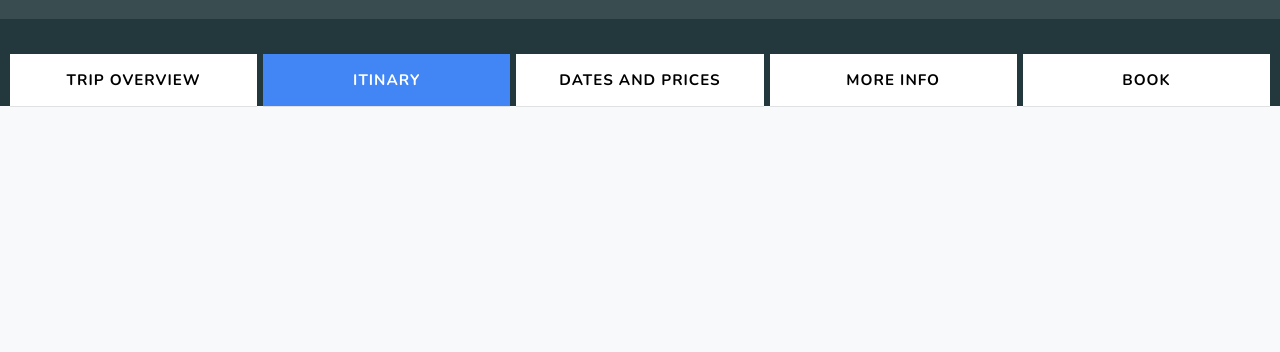
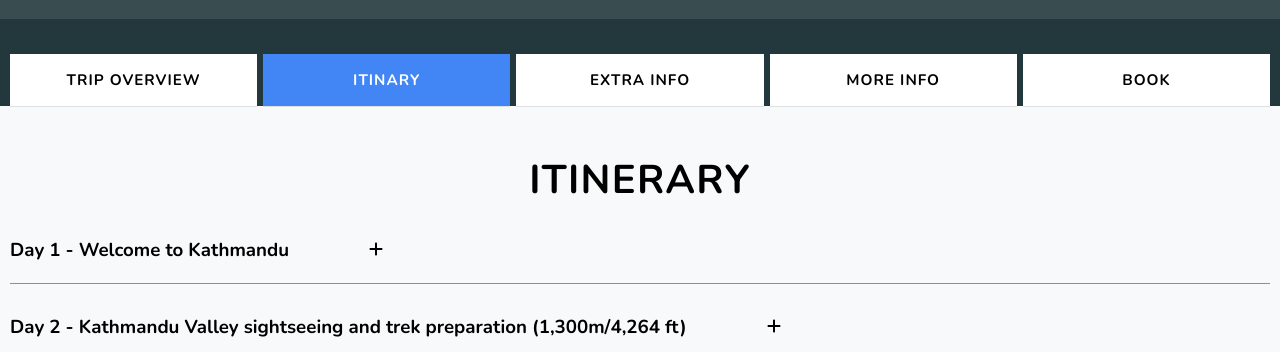
Before and after one commit to SherpaTechnology/booking-service, a React (Vite) app: page /holiday/1 in a window 1280 px wide. Both pictures are taken after a click on the element "ITINARY". Shown: the part 448-800 px from the top of the page. Built offline with nearby package versions, Linux system fonts and the light colour scheme.

Commit message:
added features on cardPreview page

```diff
--- /dev/null
+++ b/src/assets/styles/components/_accordion.sass
@@ -0,0 +1,14 @@
+@use "../layout/_gridsystem" as *
+.accordion
+    border-bottom: 1px solid #8F8F8F
+    margin-top: 2rem
+    margin-bottom: 3rem
+    &__title
+        @include flex($justify:flex-start)
+        gap: 8rem
+        font-size: 1.6rem
+        margin-bottom: 2rem
+    &__description
+        font-size: 1.6rem
+        line-height: 1.3
+        margin-bottom: 2.2rem
--- a/src/assets/styles/main.sass
+++ b/src/assets/styles/main.sass
@@ -14,6 +14,7 @@
 @import "./components/_footer"
 @import "./components/_checkbox"
 @import "./components/_searchBanner"
+@import "./components/_accordion"
 @import "./components/_searchcard"
 
 @import "./pages/_home"
--- a/src/assets/styles/pages/_cardPreviewpage.sass
+++ b/src/assets/styles/pages/_cardPreviewpage.sass
@@ -79,4 +79,62 @@
 .d-none
     opacity: 0
     transform: translateY(10px)
-    @include trans()
+    position: absolute
+.tab2
+    margin-top: 4.7rem
+    margin-bottom: 6rem
+    h1
+        font-size: 4rem
+        text-transform: uppercase
+        text-align: center
+        margin: 2rem 0 3rem 0
+        letter-spacing: 1.3px
+.tab4
+    margin-top: 4.7rem
+    margin-bottom: 6rem
+    h1
+        font-size: 4rem
+        text-transform: uppercase
+        text-align: center
+        margin: 2rem 0 3rem 0
+        letter-spacing: 1.3px
+.tab3
+    margin-top: 4.7rem
+    margin-bottom: 6rem
+    h1
+        font-size: 4rem
+        text-transform: uppercase
+        text-align: center
+        margin: 2rem 0 3rem 0
+        letter-spacing: 1.3px
+    &__info
+        @include flex($justify:flex-start)
+        gap: 2rem
+        align-items: flex-start
+        border: 1px solid #cccc
+        padding:2rem
+
+        &--imge
+            with: 100%
+            max-width: 450px
+            @include bgImage()
+
+    &__des
+        flex: 1
+        &--title
+            font-size: 1.9rem
+            @include flex($justify:space-between)
+            margin-bottom: 3rem
+        &--para
+            font-size: 1.6rem
+            line-height: 1.3
+            p
+                margin-bottom: 2rem
+            ul
+
+                list-style: inside
+                text-align: left
+                font-size: 1.6rem
+                line-height: 1.5
+                color: #6a6c72
+                margin-bottom: 2.2rem
--- /dev/null
+++ b/src/components/accordioncard/Accordioncard.component.jsx
@@ -0,0 +1,28 @@
+import { useState } from "react";
+import { FontAwesomeIcon } from "@fortawesome/react-fontawesome";
+import { faPlus, faMinus } from "@fortawesome/free-solid-svg-icons";
+const AccordioncardComponent = details => {
+  const [isActive, setIsActive] = useState(false);
+  const { title, content } = details.details;
+  return (
+    <div className="accordion">
+      <div className="accordion__title" onClick={() => setIsActive(!isActive)}>
+        <h3>{title} </h3>
+        <div className="icon">
+          {isActive ? (
+            <FontAwesomeIcon icon={faMinus} />
+          ) : (
+            <FontAwesomeIcon icon={faPlus} />
+          )}
+        </div>
+      </div>
+      {isActive && (
+        <div className="accordion__description">
+          <p>{content}</p>
+        </div>
+      )}
+    </div>
+  );
+};
+
+export default AccordioncardComponent;
--- a/src/pages/cardPreview/CardPreview.page.jsx
+++ b/src/pages/cardPreview/CardPreview.page.jsx
@@ -1,6 +1,7 @@
 /* eslint-disable no-undef */
 /* eslint-disable react/no-unescaped-entities */
 import { useState } from "react";
+import AccordioncardComponent from "../../components/accordioncard/Accordioncard.component";
 import Layout from "../../common/layout/Layout";
 import SearchBannerComponent from "../../components/searchBanner/SearchBanner.component";
 import { FontAwesomeIcon } from "@fortawesome/react-fontawesome";
@@ -13,6 +14,71 @@ import {
 import ButtonComponent, {
   BUTTON_TYPE_CLASSES,
 } from "../../components/button/Button.component";
+
+const accordionData = [
+  {
+    title: "Day 1 - Welcome to Kathmandu ",
+    content: `Lorem ipsum dolor, sit amet consectetur adipisicing elit. Quis sapiente
+    laborum cupiditate possimus labore, hic temporibus velit dicta earum
+    suscipit commodi eum enim atque at? Et perspiciatis dolore iure
+    voluptatem.`,
+  },
+  {
+    title:
+      "Day 2 - Kathmandu Valley sightseeing and trek preparation (1,300m/4,264 ft) ",
+    content: `Lorem ipsum, dolor sit amet consectetur adipisicing elit. Mollitia veniam
+    reprehenderit nam assumenda voluptatem ut. Ipsum eius dicta, officiis
+    quaerat iure quos dolorum accusantium ducimus in illum vero commodi
+    pariatur? Impedit autem esse nostrum quasi, fugiat a aut error cumque
+    quidem maiores doloremque est numquam praesentium eos voluptatem amet!
+    Repudiandae, mollitia id reprehenderit a ab odit! Sapiente expedita hic obcaecati, laboriosam similique omnis architecto ducimus magnam accusantium corrupti
+    quam sint dolore pariatur perspiciatis, necessitatibus rem vel dignissimos
+    dolor ut sequi minus iste? Quas?`,
+  },
+  {
+    title:
+      "Day 3 - Drive/Flight from Kathmandu to Pokhara (820m/2,690ft) 6-7 hours ",
+    content: `Sapiente expedita hic obcaecati, laboriosam similique omnis architecto ducimus magnam accusantium corrupti
+    quam sint dolore pariatur perspiciatis, necessitatibus rem vel dignissimos
+    dolor ut sequi minus iste? Quas?`,
+  },
+  {
+    title:
+      "Day 4 - Drive/Flight from Kathmandu to Pokhara (820m/2,690ft) 6-7 hours ",
+    content: `Sapiente expedita hic obcaecati, laboriosam similique omnis architecto ducimus magnam accusantium corrupti
+    quam sint dolore pariatur perspiciatis, necessitatibus rem vel dignissimos
+    dolor ut sequi minus iste? Quas?`,
+  },
+  {
+    title:
+      "Day 5 - Drive/Flight from Kathmandu to Pokhara (820m/2,690ft) 6-7 hours ",
+    content: `Sapiente expedita hic obcaecati, laboriosam similique omnis architecto ducimus magnam accusantium corrupti
+    quam sint dolore pariatur perspiciatis, necessitatibus rem vel dignissimos
+    dolor ut sequi minus iste? Quas?`,
+  },
+];
+
+const infodata = [
+  {
+    title: "Day 1 - Welcome to Kathmandu ",
+    content: `Lorem ipsum dolor, sit amet consectetur adipisicing elit. Quis sapiente
+    laborum cupiditate possimus labore, hic temporibus velit dicta earum
+    suscipit commodi eum enim atque at? Et perspiciatis dolore iure
+    voluptatem.`,
+  },
+  {
+    title:
+      "Day 2 - Kathmandu Valley sightseeing and trek preparation (1,300m/4,264 ft) ",
+    content: `Lorem ipsum, dolor sit amet consectetur adipisicing elit. Mollitia veniam
+    reprehenderit nam assumenda voluptatem ut. Ipsum eius dicta, officiis
+    quaerat iure quos dolorum accusantium ducimus in illum vero commodi
+    pariatur? Impedit autem esse nostrum quasi, fugiat a aut error cumque
+    quidem maiores doloremque est numquam praesentium eos voluptatem amet!
+    Repudiandae, mollitia id reprehenderit a ab odit! Sapiente expedita hic obcaecati, laboriosam similique omnis architecto ducimus magnam accusantium corrupti
+    quam sint dolore pariatur perspiciatis, necessitatibus rem vel dignissimos
+    dolor ut sequi minus iste? Quas?`,
+  },
+];
 const CardPreviewPage = () => {
   const [tabName, setTabName] = useState(1);
   const handleTab = name => {
@@ -72,7 +138,7 @@ const CardPreviewPage = () => {
               }`}
               onClick={() => handleTab(3)}
             >
-              <h3>Dates and Prices</h3>
+              <h3>Extra info</h3>
             </div>
             <div
               className={`details-section-container__modify  ${
@@ -173,13 +239,57 @@ const CardPreviewPage = () => {
             </div>
           </div>
           <div className={`tab2 ${tabName === 2 ? "d-block" : "d-none"}`}>
-            <h2>I am itinary</h2>
+            <h1>Itinerary</h1>
+            <div className="tab2__acc">
+              {accordionData.map((data, i) => (
+                <AccordioncardComponent details={data} key={i} />
+              ))}
+            </div>
           </div>
           <div className={`tab3 ${tabName === 3 ? "d-block" : "d-none"}`}>
-            <h2>I am data and price</h2>
+            <h1>Extras</h1>
+            <div className="tab3__info">
+              <div className="tab3__info--imge">
+                <img
+                  src="https://docs.google.com/uc?export=download&id=1YBHz72VKXRNUPge-h8pQvuVotim7LUq5"
+                  alt="Image"
+                  width="100%"
+                />
+              </div>
+              <div className="tab3__des">
+                <div className="tab3__des--title">
+                  <h2>Chitwan Extension - Jungle Safari</h2> <span>£ 695</span>
+                </div>
+                <div className="tab3__des--para">
+                  <p>
+                    Chitwan National Park. Once your trek is finished, why not
+                    relax and explore a rarely visited part of Nepal on our 3
+                    Night tour of Chitwan national park.
+                  </p>
+                  <p>
+                    Chitwan National Park. Once your trek is finished, why not
+                    relax and explore a rarely visited part of Nepal on our 3
+                    Night tour of Chitwan national park.
+                  </p>
+                  <ul>
+                    <li>A unique trip designed by EverTrek.</li>
+                    <li>
+                      See animals in their natural environment like Tigers,
+                      Rhinos and Crocodiles
+                    </li>
+                    <li>You stay in a comfortable lodge & Hotel</li>
+                  </ul>
+                </div>
+              </div>
+            </div>
           </div>
           <div className={`tab4 ${tabName === 4 ? "d-block" : "d-none"}`}>
-            <h2>I am more info</h2>
+            <h1>More Infos</h1>
+            <div className="tab4__acc">
+              {infodata.map((data, i) => (
+                <AccordioncardComponent details={data} key={i} />
+              ))}
+            </div>
           </div>
           <div className={`tab5 ${tabName === 5 ? "d-block" : "d-none"}`}>
             <h2>I am book</h2>
```
